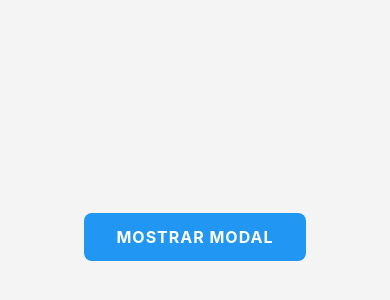
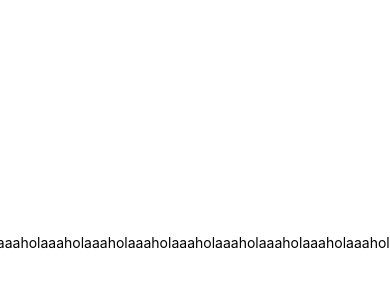
Before and after one commit to AngelDaniMqd/PM194, a React Native app in the folder my-blanck/: screen / in a window 390 px wide. Shown: the part 180-480 px from the top of the page. Built offline with nearby package versions, Linux system fonts and the light colour scheme.

Commit message:
ScrollView

```diff
--- a/my-blanck/App.js
+++ b/my-blanck/App.js
@@ -7,159 +7,162 @@ import {
   Modal,
   TextInput,
   TouchableOpacity,
+  ScrollView
 } from "react-native";
 
-/**
- * Componente ModalPersonalizado
- * Props:
- * - visible: boolean, controla la visibilidad del modal
- * - onClose: función, se ejecuta al cerrar el modal
- * - children: contenido a mostrar dentro del modal
- */
-const ModalPersonalizado = ({ visible, onClose, children }) => (
-  <Modal
-    visible={visible}
-    transparent={true}
-    animationType="fade"
-    onRequestClose={onClose}
-  >
-    <View style={styles.modalBackground}>
-      <View style={styles.modalBox}>
-        {children}
-        <TouchableOpacity style={styles.closeButton} onPress={onClose}>
-          <Text style={styles.buttonText}>CERRAR</Text>
-        </TouchableOpacity>
-      </View>
-    </View>
-  </Modal>
-);
 
 export default function App() {
-  const [modalVisible, setModalVisible] = useState(false);
-  const [inputValue, setInputValue] = useState("");
-  const [mostrarTexto, setMostrarTexto] = useState("");
+return(
+  <ScrollView contentContainerStyle={styles.background} showsVerticalScrollIndicator={false} horizontal={true}>
 
-  const handleMostrar = () => {
-    setMostrarTexto(inputValue);
-  };
+     <Text>holaaa</Text>
+    <Text>holaaa</Text>
+    <Text>holaaa</Text>
+    <Text>holaaa</Text>
+    <Text>holaaa</Text>
+    <Text>holaaa</Text>
+    <Text>holaaa</Text>
+    <Text>holaaa</Text>
+    <Text>holaaa</Text>
+    <Text>holaaa</Text>
+    <Text>holaaa</Text>
+    <Text>holaaa</Text>
+    <Text>holaaa</Text>
+    <Text>holaaa</Text>
+    <Text>holaaa</Text>
+    <Text>holaaa</Text>
+    <Text>holaaa</Text>
+    <Text>holaaa</Text>
+    <Text>holaaa</Text>
+    <Text>holaaa</Text>
+    <Text>holaaa</Text>
+    <Text>holaaa</Text>
+    <Text>holaaa</Text>
+    <Text>holaaa</Text>
+    <Text>holaaa</Text>
+    <Text>holaaa</Text>
+    <Text>holaaa</Text>
+    <Text>holaaa</Text>
+    <Text>holaaa</Text>
+    <Text>holaaa</Text>
+    <Text>holaaa</Text>
+    <Text>holaaa</Text>
+    <Text>holaaa</Text>
+    <Text>holaaa</Text>
+    <Text>holaaa</Text>
+    <Text>holaaa</Text>
+    <Text>holaaa</Text>
+    <Text>holaaa</Text>
+    <Text>holaaa</Text>
+    <Text>holaaa</Text>
+    <Text>holaaa</Text>
+    <Text>holaaa</Text>
+    <Text>holaaa</Text>
+    <Text>holaaa</Text>
+    <Text>holaaa</Text>
+    <Text>holaaa</Text>
+    <Text>holaaa</Text>
+    <Text>holaaa</Text>
+    <Text>holaaa</Text>
+    <Text>holaaa</Text>
+    <Text>holaaa</Text>
+    <Text>holaaa</Text>
+    <Text>holaaa</Text>
+    <Text>holaaa</Text>
+    <Text>holaaa</Text>
+    <Text>holaaa</Text>
+    <Text>holaaa</Text>
+    <Text>holaaa</Text>
+    <Text>holaaa</Text>
+    <Text>holaaa</Text>
+    <Text>holaaa</Text>
+    <Text>holaaa</Text>
+    <Text>holaaa</Text>
+    <Text>holaaa</Text>
+    <Text>holaaa</Text>
+    <Text>holaaa</Text>
+    <Text>holaaa</Text>
+    <Text>holaaa</Text>
+    <Text>holaaa</Text>
+    <Text>holaaa</Text>
+    <Text>holaaa</Text>
+    <Text>holaaa</Text>
+    <Text>holaaa</Text>
+    <Text>holaaa</Text>
+    <Text>holaaa</Text>
+    <Text>holaaa</Text>
+    <Text>holaaa</Text>
+    <Text>holaaa</Text>
+    <Text>holaaa</Text>
+    <Text>holaaa</Text>
+    <Text>holaaa</Text>
+    <Text>holaaa</Text>
+    <Text>holaaa</Text>
+    <Text>holaaa</Text>
+    <Text>holaaa</Text>
+    <Text>holaaa</Text>
+    <Text>holaaa</Text>
+    <Text>holaaa</Text>
+    <Text>holaaa</Text>
+    <Text>holaaa</Text>
+    <Text>holaaa</Text>
+    <Text>holaaa</Text>
+    <Text>holaaa</Text>
+    <Text>holaaa</Text>
+    <Text>holaaa</Text>
+    <Text>holaaa</Text>
+    <Text>holaaa</Text>
+    <Text>holaaa</Text>
+    <Text>holaaa</Text>
+    <Text>holaaa</Text>
+    <Text>holaaa</Text>
+    <Text>holaaa</Text>
+    <Text>holaaa</Text>
+    <Text>holaaa</Text>
+    <Text>holaaa</Text>
+    <Text>holaaa</Text>
+    <Text>holaaa</Text>
+    <Text>holaaa</Text>
+    <Text>holaaa</Text>
+    <Text>holaaa</Text>
+    <Text>holaaa</Text>
+    <Text>holaaa</Text>
+    <Text>holaaa</Text>
+    <Text>holaaa</Text>
+    <Text>holaaa</Text>
+    <Text>holaaa</Text>
+    <Text>holaaa</Text>
+    <Text>holaaa</Text>
+    <Text>holaaa</Text>
+    <Text>holaaa</Text>
+    <Text>holaaa</Text>
+    <Text>holaaa</Text>
+    <Text>holaaa</Text>
+    <Text>holaaa</Text>
+    <Text>holaaa</Text>
+    <Text>holaaa</Text>
+    <Text>holaaa</Text>
+    <Text>holaaa</Text>
+    <Text>holaaa</Text>
+    <Text>holaaa</Text>
+    <Text>holaaa</Text>
+    <Text>holaaa</Text>
+    <Text>holaaa</Text>
+    <Text>holaaa</Text>
 
-  return (
-    <View style={styles.container}>
-      <TouchableOpacity
-        style={styles.openButton}
-        onPress={() => setModalVisible(true)}
-      >
-        <Text style={styles.buttonText}>MOSTRAR MODAL</Text>
-      </TouchableOpacity>
 
-      <ModalPersonalizado
-        visible={modalVisible}
-        onClose={() => setModalVisible(false)}
-      >
-        <Text style={styles.modalText}>¡Este es un modal estructurado!</Text>
-        <TextInput
-          style={styles.input}
-          placeholder="Escribe algo aquí..."
-          placeholderTextColor="#aaa"
-          value={inputValue}
-          onChangeText={setInputValue}
-        />
-        <TouchableOpacity style={styles.showButton} onPress={handleMostrar}>
-          <Text style={styles.buttonText}>MOSTRAR</Text>
-        </TouchableOpacity>
-        {mostrarTexto !== "" && (
-          <Text style={styles.resultado}>
-            Lo escrito:{" "}
-            <Text style={styles.resultadoTexto}>{mostrarTexto}</Text>
-          </Text>
-        )}
-      </ModalPersonalizado>
-    </View>
-  );
+  </ScrollView>
+)
 }
 
+
+
 const styles = StyleSheet.create({
-  container: {
-    flex: 1,
-    backgroundColor: "#f4f4f4",
-    alignItems: "center",
-    justifyContent: "center",
-  },
-  openButton: {
-    backgroundColor: "#2196F3",
-    paddingVertical: 14,
-    paddingHorizontal: 32,
-    borderRadius: 8,
-    marginBottom: 10,
-    elevation: 2,
-  },
-  modalBackground: {
-    flex: 1,
-    backgroundColor: "rgba(0, 0, 0, 0.5)",
-    justifyContent: "center",
-    alignItems: "center",
-  },
-  modalBox: {
-    backgroundColor: "white",
-    padding: 28,
-    borderRadius: 18,
-    width: 320,
-    alignItems: "center",
-    elevation: 8,
-    shadowColor: "#000",
-    shadowOffset: { width: 0, height: 2 },
-    shadowOpacity: 0.25,
-    shadowRadius: 4,
-  },
-  modalText: {
-    fontSize: 22,
-    marginBottom: 18,
-    textAlign: "center",
-    fontWeight: "bold",
-    color: "#222",
-  },
-  input: {
-    width: "100%",
-    borderColor: "#2196F3",
-    borderWidth: 1.5,
-    borderRadius: 10,
-    padding: 10,
-    marginBottom: 16,
-    fontSize: 17,
-    backgroundColor: "#f9f9f9",
-    color: "#222",
-  },
-  showButton: {
-    backgroundColor: "#4CAF50",
-    paddingVertical: 12,
-    paddingHorizontal: 30,
-    borderRadius: 8,
-    marginBottom: 14,
-    elevation: 2,
-  },
-  closeButton: {
-    backgroundColor: "#FF5252",
-    paddingVertical: 12,
-    paddingHorizontal: 30,
-    borderRadius: 8,
-    marginTop: 8,
-    elevation: 2,
-  },
-  buttonText: {
-    color: "white",
-    fontWeight: "bold",
-    fontSize: 16,
-    textAlign: "center",
-    letterSpacing: 1,
-  },
-  resultado: {
-    marginTop: 10,
-    fontSize: 17,
-    color: "#333",
-    textAlign: "center",
-  },
-  resultadoTexto: {
-    color: "#2196F3",
-    fontWeight: "bold",
-  },
+background: {
+flex: 1,
+width: "100%",
+height: "100%",
+justifyContent: "center",
+alignItems: "center",
+},
 });
```
